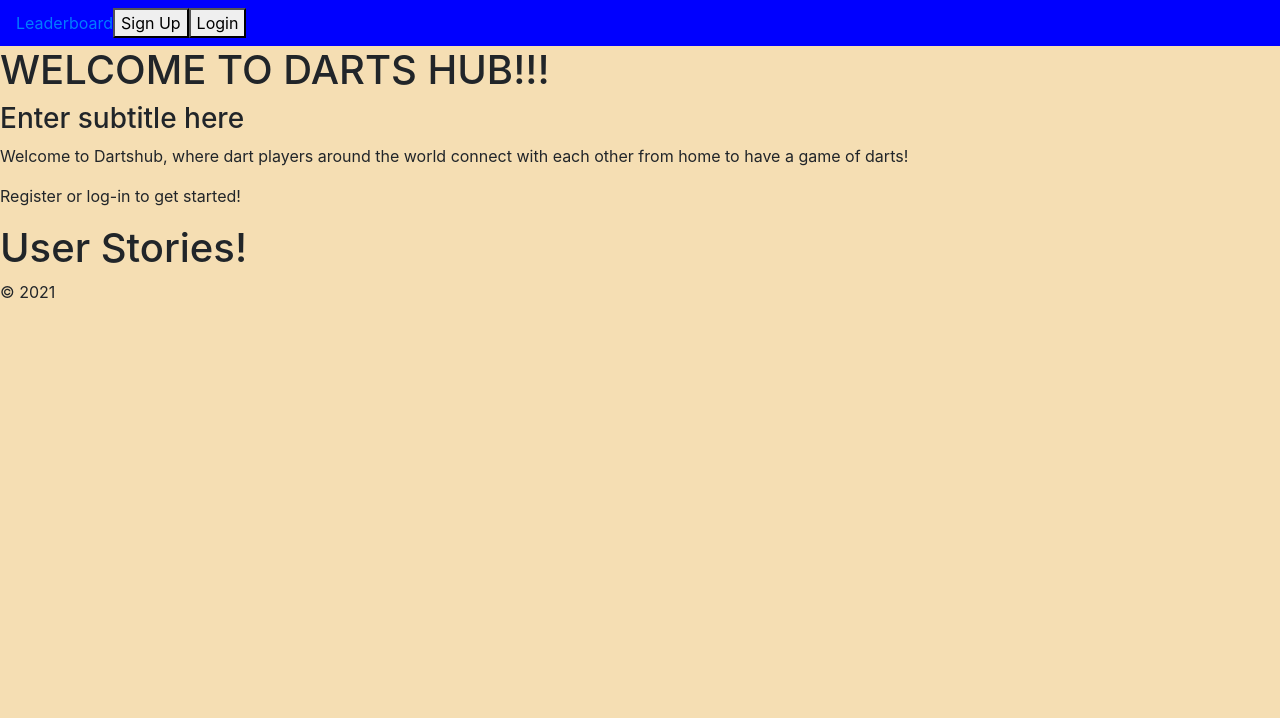
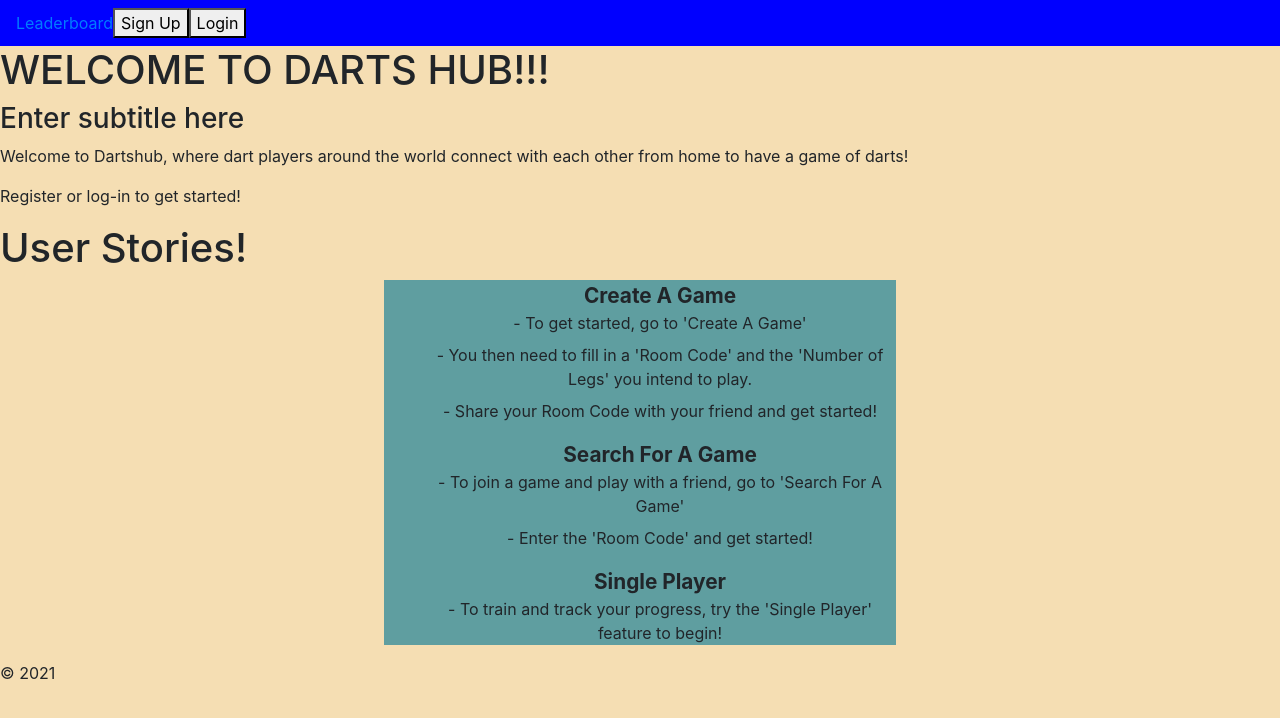
Before and after one commit to HeyAero/dartshub, a React app in the folder client/: page / in a window 1280 px wide. Shown: the top 718 px of the page. Built offline with nearby package versions, Linux system fonts and the light colour scheme.

Commit message:
Add a How to component

```diff
--- /dev/null
+++ b/client/src/components/HowTo/_HowTo.scss
@@ -0,0 +1,9 @@
+#HowTo{
+    background-color: cadetblue;
+    text-align: center;
+    width: 40%;
+    margin-left: 30%;
+    dt{
+        font-size: 1.3rem;
+    }
+}
--- /dev/null
+++ b/client/src/components/HowTo/index.js
@@ -0,0 +1,29 @@
+import React from 'react';
+
+const HowTo = () => {
+    return (
+        <>
+            <div id="HowTo">
+                <ul>
+
+                    <dt>Create A Game</dt>
+                    <dl>
+                        <dd>- To get started, go to 'Create A Game'</dd>
+                        <dd>- You then need to fill in a 'Room Code' and the 'Number of Legs' you intend to play. </dd>
+                        <dd>- Share your Room Code with your friend and get started!</dd>
+                    </dl>
+
+                    <dt>Search For A Game</dt>
+                    <dl>
+                        <dd>- To join a game and play with a friend, go to 'Search For A Game'</dd>
+                        <dd>- Enter the 'Room Code' and get started!</dd>
+                    </dl>
+                    <dt>Single Player</dt>
+                    <dd>- To train and track your progress, try the 'Single Player' feature to begin!</dd>
+                </ul>
+            </div>
+        </>
+    )
+}
+
+export default HowTo;
--- a/client/src/components/SideNav/SidenavData.js
+++ b/client/src/components/SideNav/SidenavData.js
@@ -45,7 +45,7 @@ export const SidenavData = [
         link: "/leaderboard"
     },
     {
-        title: "How To Play",
+        title: "How To Get Started",
         icon: <MenuBookIcon />,
         link: "/home"
     },
--- a/client/src/components/index.js
+++ b/client/src/components/index.js
@@ -15,3 +15,4 @@ export { default as GameNavbar } from './GameNavbar';
 export { default as LeaderboardNav } from './LeaderboardNav';
 export { default as WinsTable } from './WinsTable';
 export { default as ThreeDartTable } from './ThreeDartTable';
+export { default as HowTo } from './HowTo';
--- a/client/src/index.scss
+++ b/client/src/index.scss
@@ -20,6 +20,7 @@
 @import './components/GameNavbar/GameNavbar';
 @import './components/ThreeDartTable/ThreeDartTable';
 @import './components/WinsTable/WinsTable';
+@import './components/HowTo/HowTo';
 // Other
 @import './components/StatInformation/StatInformation';
 // Any Universal Styling
--- a/client/src/pages/Home/index.js
+++ b/client/src/pages/Home/index.js
@@ -1,5 +1,5 @@
 import React from 'react';
-import { Navbar, Greeting, UserStories} from '../../components'
+import { Navbar, Greeting, UserStories, HowTo} from '../../components'
 
 const Home = () => {
 
@@ -10,6 +10,7 @@ const Home = () => {
             </header>
             <Greeting />
             <UserStories />
+            <HowTo />
         </>
     )
 }
```
